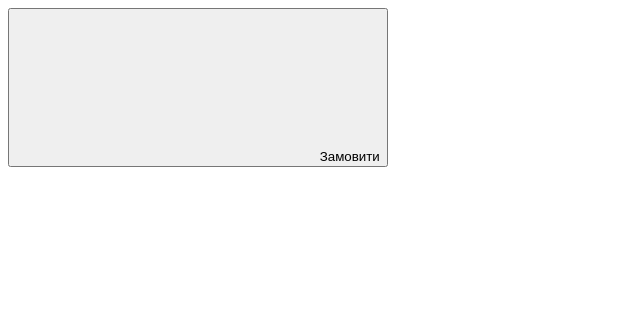
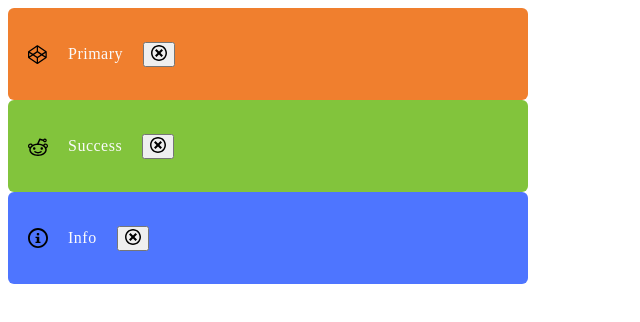
Before and after one commit to AleksandrPechak/study-scss, a website built with Vite: page index.html in a window 1280 px wide. Shown: the whole page, without its empty margins (0-640 px from the left). Built offline with nearby package versions, Linux system fonts and the light colour scheme.

Commit message:
lesson-09

```diff
--- a/index.html
+++ b/index.html
@@ -4,7 +4,7 @@
     <meta charset="UTF-8" />
     <link rel="icon" type="image/svg+xml" href="/src/img/favicon.png" />
     <meta name="viewport" content="width=device-width, initial-scale=1.0" />
-    <title>Lesson 07</title>
+    <title>Lesson 09</title>
   </head>
   <body>
     <!-- lesson=05 -->
@@ -16,11 +16,97 @@
       <h1 class="title">Page title</h1>
       <p class="text">Page text - Lorem ipsum dolor sit amet consectetur adipisicing elit. Eveniet  </p>
      </section> -->
-
+    <!--
     <button class="button" type="button">
       <svg class="button-icon"></svg>
       <span class="button-lable">Замовити</span>
-    </button>
+    </button> -->
+
+    <!-- lesson=07 -->
+    <!-- <div class="task">
+  <div class="task-info">
+    <h3>Send benefit review by Sundey
+      <p>Due date: December 23.2023</p>
+      <img src="src/img/badges/employee-1.png" class="performer-avatar " alt="foto">
+    </h3>
+  </div>
+  <div class="task-badges">
+    <p class="badge info">Reminder</p>
+    <div badge badge-completed>Complited</div>
+  </div>
+</div>
+
+<div class="task">
+  <div class="task-info">
+    <h3 class="task-caption">Send benefit review by Sundey </h3>
+    <p class="task-deadline">Due date:
+      <span class="task-deadline-date"></span>December 23.2023</p>
+      <a href="">George Fields</a>
+
+  </div>
+  <div class="task-badges">
+    <p class="badge info">Call</p>
+    <div badge badge-ended>Ended</div>
+  </div>
+</div>
+
+<div class="task">
+  <div class="task-info">
+    <h3>Send benefit review by Sundey
+      <p>Due date: December 23.2023</p>
+      <a href="">George Fields</a>
+    </h3>
+  </div>
+  <div class="task-badges">
+    <p class="badge info">Reminder</p>
+    <div badge badge-active>Active</div>
+  </div>
+</div> -->
+
+    <!-- lesson=09 -->
+     <div class="wrapper">
+      <div class="notification-primary">
+        <svg class="notification-icon" width="20" height="20">
+          <use href="./src/img/sprite.svg#icon-codepen"></use>
+        </svg>
+
+        <p class="notification-text">Primary</p>
+
+        <button class="notification-btn" aria-label="Close button">
+          <svg class="notification-btn-icon" width="16" height="16">
+            <use href="./src/img/sprite.svg#icon-cancel-circle"></use>
+          </svg>
+        </button>
+      </div>
+
+      <div class="notification-success">
+        <svg class="notification-icon" width="20" height="20">
+          <use href="./src/img/sprite.svg#icon-reddit"></use>
+        </svg>
+
+        <p class="notification-text">Success</p>
+
+        <button class="notification-btn" aria-label="Close button">
+          <svg class="notification-btn-icon" width="16" height="16">
+            <use href="./src/img/sprite.svg#icon-cancel-circle"></use>
+          </svg>
+        </button>
+      </div>
+
+      <div class="notification-info">
+        <svg class="notification-icon" width="20" height="20">
+          <use href="./src/img/sprite.svg#icon-info"></use>
+        </svg>
+
+        <p class="notification-text">Info</p>
+
+        <button class="notification-btn" aria-label="Close button">
+          <svg class="notification-btn-icon" width="16" height="16">
+            <use href="./src/img/sprite.svg#icon-cancel-circle"></use>
+          </svg>
+        </button>
+      </div>
+     </div>
 
     <script type="module" src="./src/js/main.js"></script>
   </body>
--- /dev/null
+++ b/src/scss/--examples--/lesson-09/_extend.scss
@@ -0,0 +1,225 @@
+// $primary: #f07f2e;
+// $success: #82c43c;
+// $primary: #4e75ff;
+
+// Approach 1
+
+// .wrapper {
+//   display: flex;
+//   flex-direction: column;
+//   gap: 20px;
+// }
+
+// .notification {
+//   display: flex;
+//   align-items: center;
+//   gap: 20px;
+
+//   width: 480px;
+//   padding: 20px;
+
+//   font-family: Montserrat;
+//   color: #fafafb;
+//   font-size: 16px;
+//   line-height: 20px; /* 125% */
+//   letter-spacing: 0.5px;
+
+//   background-color: #92929d;
+//   border-radius: 6px;
+// }
+// .notification-primary {
+//   background-color: #f07f2e;
+// }
+
+// .notification-success {
+//   background-color: #82c43c;
+// }
+
+// .notification-info {
+//   background-color: #4e75ff;
+// }
+
+// Approach 2
+// .notification {
+//   display: flex;
+//   align-items: center;
+//   gap: 20px;
+
+//   width: 480px;
+//   padding: 20px;
+
+//   font-family: Montserrat;
+//   color: #fafafb;
+//   font-size: 16px;
+//   line-height: 20px; /* 125% */
+//   letter-spacing: 0.5px;
+
+//   background-color: #92929d;
+//   border-radius: 6px;
+// }
+
+// .notification-primary {
+//   @extend .notification;
+
+//   background-color: #f07f2e;
+// }
+
+// .notification-success {
+//   @extend .notification;
+
+//   background-color: #82c43c;
+// }
+
+// .notification-info {
+//   @extend .notification;
+
+//   background-color: #4e75ff;
+// }
+
+// Approach 3
+// %notification {
+//   display: flex;
+//   align-items: center;
+//   gap: 20px;
+
+//   width: 480px;
+//   padding: 20px;
+
+//   font-family: Montserrat;
+//   color: #fafafb;
+//   font-size: 16px;
+//   line-height: 20px; /* 125% */
+//   letter-spacing: 0.5px;
+
+//   background-color: #92929d;
+//   border-radius: 6px;
+// }
+
+// .notification-primary {
+//   @extend %notification;
+
+//   background-color: #f07f2e;
+// }
+
+// .notification-success {
+//   @extend %notification;
+
+//   background-color: #82c43c;
+// }
+
+// .notification-info {
+//   @extend %notification;
+
+//   background-color: #4e75ff;
+// }
+
+// primary: #f07f2e;
+// sucsess: #82c43c;
+// info:4e75ff;
+
+// Aproach 1
+// .notification {
+//   display: flex;
+//   align-items: center;
+//   gap: 20px;
+
+//   width: 480px;
+//   padding: 20px;
+
+//   font-family: Montserrat;
+//   color: #fafafb;
+//   font-size: 16px;
+//   line-height: 20px; /* 125% */
+//   letter-spacing: 0.5px;
+
+//   background-color: #92929d;
+//   border-radius: 6px;
+
+//   .notification-primary {
+//     background-color: #f07f2e;
+//   }
+
+//   .notification-success {
+//     background-color: #82c43c;
+//   }
+
+//   .notification-info {
+//     background-color: #4e75ff;
+//   }
+// }
+
+// Aproach 2
+
+// .notification {
+//   display: flex;
+//   align-items: center;
+//   gap: 20px;
+
+//   width: 480px;
+//   padding: 20px;
+
+//   font-family: Montserrat;
+//   color: #fafafb;
+//   font-size: 16px;
+//   line-height: 20px; /* 125% */
+//   letter-spacing: 0.5px;
+
+//   background-color: #92929d;
+//   border-radius: 6px;
+
+//   .notification-primary {
+//   @extend .notification;
+
+//   background-color: #f07f2e;
+// }
+
+// .notification-success {
+//   @extend .notification;
+
+//   background-color: #82c43c;
+// }
+
+// .notification-info {
+//   @extend .notification;
+
+//   background-color: #4e75ff;
+// }
+// }
+
+// Aproach 3
+
+%notification {
+  display: flex;
+  align-items: center;
+  gap: 20px;
+
+  width: 480px;
+  padding: 20px;
+
+  font-family: Montserrat;
+  color: #fafafb;
+  font-size: 16px;
+  line-height: 20px; /* 125% */
+  letter-spacing: 0.5px;
+
+  background-color: #92929d;
+  border-radius: 6px;
+}
+
+.notification-primary {
+  @extend %notification;
+
+  background-color: #f07f2e;
+}
+
+.notification-success {
+  @extend %notification;
+
+  background-color: #82c43c;
+}
+
+.notification-info {
+  @extend %notification;
+
+  background-color: #4e75ff;
+}
```
Also changed, not shown: src/scss/main.scss (+7 -1 lines), src/img/badges/employee-1.png (added), src/img/icons/check.svg (added), src/img/icons/close.svg (added), src/img/icons/danger.svg (added), src/img/icons/gem.svg (added), src/img/icons/github.svg (added), src/img/icons/info.svg (added), src/img/icons/warning.svg (added), src/img/sprite.svg (added), src/img/webp/employee-1.webp (added).
